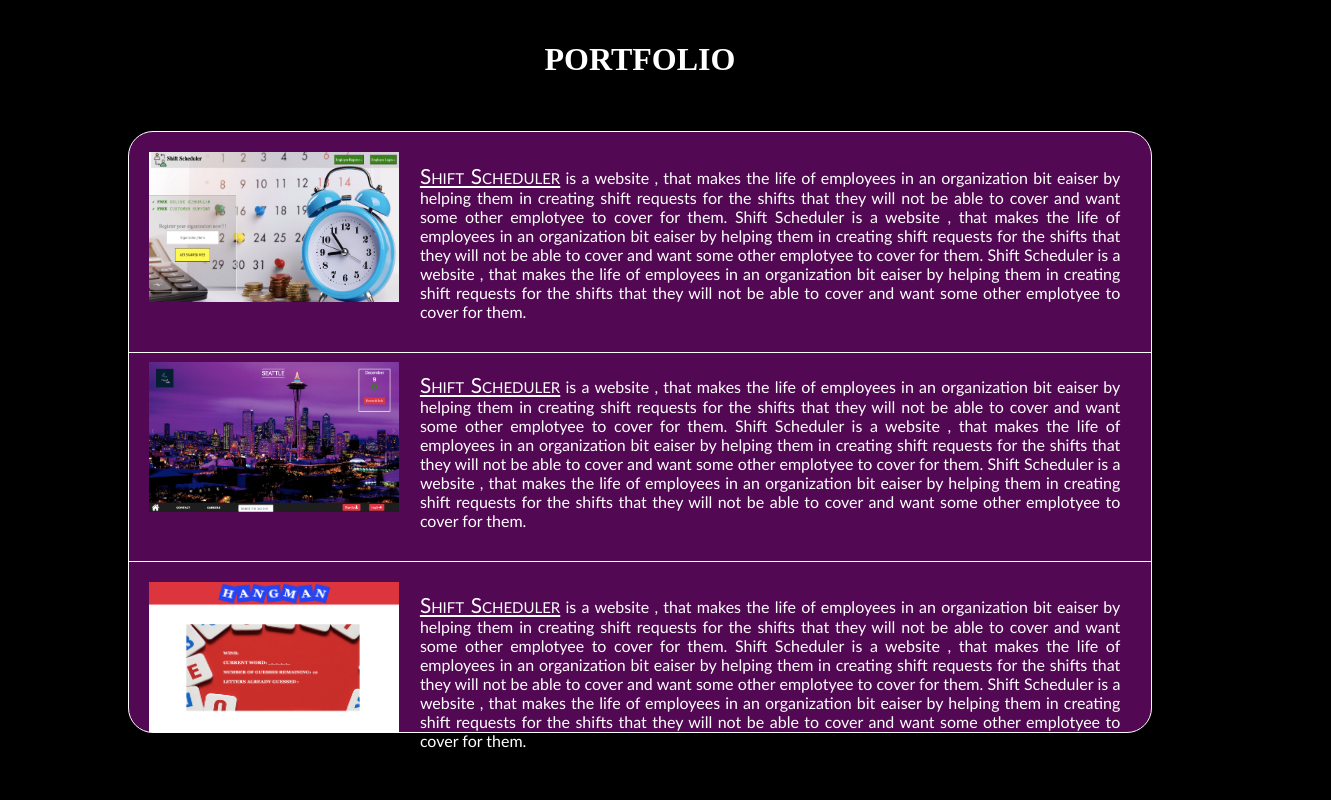
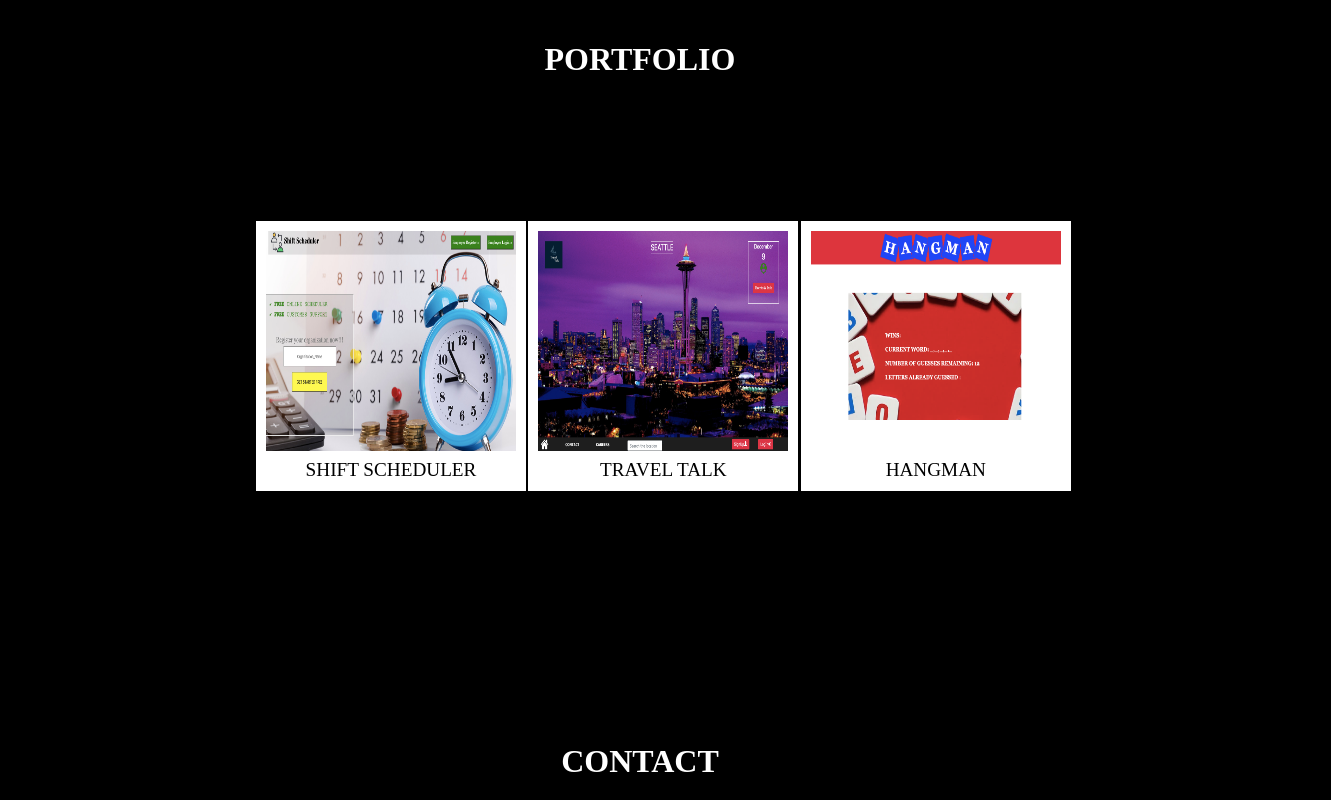
Before and after one commit to Aakratigoel/Portfolio, a React (Create React App) app: page / in a window 1280 px wide. Shown: the part 1900-2700 px from the top of the page, 1331 px wide, since content can reach past the window. Built offline with nearby package versions, Linux system fonts and the light colour scheme.

Commit message:
added the project description with website link

```diff
--- a/src/index.css
+++ b/src/index.css
@@ -230,7 +230,7 @@ a{
   display: grid;
   grid-template-rows:5% 5% 40% 40%;
   grid-row-gap:10%;
-  margin-bottom: 20%;
+  margin-bottom: 15%;
 }
 #portfolioheading{
 text-align:center;
@@ -238,40 +238,71 @@ color:white;
 }
 #firstrowofproject{
   display: grid;
-  /* grid-template-columns: 20% 64% 20%; */
+  grid-template-columns: 20% 64% 20%;
   /* grid-template-rows: auto; */
-  height: 600px;
-  margin-left:10%;
-  margin-right:10%;
-  background-color:rgb(83, 8, 83);
-  border: 1px solid white;
-  border-radius:25px;
+  height: 270px;
+  margin-top:7%;
+  margin-bottom: 7%;
+}
+#shiftschedulercontent{
+  display: none;
+  width:19%;
+  height:33%;
+  background-color: white;
+  color:black;
+  overflow-y: auto;
+}
+#traveltalkcontent{
+  display: none;
+  width:19%;
+  height:33%;
+  background-color: white;
+  color:black;
+  overflow-y: auto;
+}
+#hangmancontent{
+  display: none;
+  width:19%;
+  height:33%;
+  background-color: white;
+  color:black;
+  overflow-y: auto;
+}
+#shiftscheduler:hover + div{
+  display: block;
+  position: absolute;
+  z-index: 1;
+}
+#traveltalk:hover + div{
+  display: block;
+  position: absolute;
+  left:41%;
+  z-index: 1;
+}
+#hangman:hover + div {
+  display: block;
+  position: absolute;
+  left:62%;
+  z-index: 1;
 }
 #p1,#p2,#p3{
+  padding:10%;
   text-align: justify;
-  margin:3%;
+  font-family: Trebuchet MS;
+  color:gray;
+}
+.buttons{
+width:40%;
+height:12%;
+margin:auto;
+text-align: center;
+padding-top:4%;
+background-color:rgb(202, 28, 80);
+color:white;
+font-family: Trebuchet MS;
+}
+.githublinks{
   color:white;
-  font-family: Trebuchet MS ;
-}
-.span1{
-  font-variant: small-caps;
-  font-style:  bold;
-  font-size:130%;
-  text-decoration: underline;
-
-}
-#shiftscheduler{
-  height:100%;
-  border-bottom : 1px solid white;
-}
-#traveltalk{
-  position: relative;
-  top:-5%;
-  border-bottom : 1px solid white;
-}
-#hangman{
-  position: relative;
-  top:-5%;
 }
 #secondrowofproject{
   display: grid;
@@ -284,17 +315,19 @@ color:white;
   grid-template-columns: 33.25% 33.25% 33.25%;
   height:270px ;
 }
+#col_row1{
+  display: grid;
+  grid-template-columns: 33.25% 33.25% 33.25%;
+}
 .projectimagecontainer{
   width:250px;
   height:220px;
-  background-color: rgb(85, 6, 85);
+  background-color: white;
   padding:10px 10px 40px 10px;
 }
 .projectimage{
   width:250px;
-  height: 150px;
-  float:left;
-  margin:2%;
+  height: 220px;
 }
 .projectname{
   text-align: center;
@@ -302,7 +335,7 @@ color:white;
   font-size: larger;
   font-variant: small-caps;
   font-family: Bradley Hand;
-  color:white;
+  color:black;
 
 }
 #contactPage{
@@ -330,7 +363,7 @@ color:white;
   padding-top:25%;
 }
 #contactdiv2{
-  background-color: rgb(85, 6, 85);;
+  background-color: rgb(83, 8, 83);
 }
 .contactparagraph{
   font-variant: small-caps;
--- a/src/index.js
+++ b/src/index.js
@@ -202,72 +202,47 @@ class Portfolio extends React.Component {
           <h1>PORTFOLIO</h1>
         </div>
         <div className="item3" id="firstrowofproject">
-          <div id="shiftscheduler">
-              <img className="projectimage" src={project1}/>
-              <p id="p1">
-             <span class="span1"> Shift Scheduler</span> is a website , that makes the life of employees in an
-              organization bit eaiser by helping them in creating shift requests for
-              the shifts that they will not be able to cover and want some other emplotyee
-              to cover for them.   Shift Scheduler is a website , that makes the life of employees in an
-              organization bit eaiser by helping them in creating shift requests for
-              the shifts that they will not be able to cover and want some other emplotyee
-              to cover for them.   Shift Scheduler is a website , that makes the life of employees in an
-              organization bit eaiser by helping them in creating shift requests for
-              the shifts that they will not be able to cover and want some other emplotyee
-              to cover for them.
-              </p>
-          </div>
-          <div id="traveltalk">
-              <img className="projectimage" src={project2}/>
-              <p id="p2">
-              <span class="span1">Shift Scheduler</span> is a website , that makes the life of employees in an
-              organization bit eaiser by helping them in creating shift requests for
-              the shifts that they will not be able to cover and want some other emplotyee
-              to cover for them.   Shift Scheduler is a website , that makes the life of employees in an
-              organization bit eaiser by helping them in creating shift requests for
-              the shifts that they will not be able to cover and want some other emplotyee
-              to cover for them.   Shift Scheduler is a website , that makes the life of employees in an
-              organization bit eaiser by helping them in creating shift requests for
-              the shifts that they will not be able to cover and want some other emplotyee
-              to cover for them.
-
-              </p>
-          </div>
-          <div id="hangman">
-              <img className="projectimage" src={project3}/>
-              <p id="p3">
-              <span class="span1">Shift Scheduler</span> is a website , that makes the life of employees in an
-              organization bit eaiser by helping them in creating shift requests for
-              the shifts that they will not be able to cover and want some other emplotyee
-              to cover for them.   Shift Scheduler is a website , that makes the life of employees in an
-              organization bit eaiser by helping them in creating shift requests for
-              the shifts that they will not be able to cover and want some other emplotyee
-              to cover for them.   Shift Scheduler is a website , that makes the life of employees in an
-              organization bit eaiser by helping them in creating shift requests for
-              the shifts that they will not be able to cover and want some other emplotyee
-              to cover for them.
-
-              </p>
-          </div>
-        </div>
-        {/* <div className="item3" id="firstrowofproject">
           <div className="col_3_1"></div>
           <div className="col_3_2" id="col_row">
             <div className="projectimagecontainer" id="shiftscheduler">
-              <a href="https://fast-brook-71257.herokuapp.com/" target="_blank"><img className="projectimage" src={project1} /></a>
+             <img className="projectimage" src={project1} />
               <p className="projectname">SHIFT SCHEDULER</p>
             </div>
+            <div id="shiftschedulercontent">
+              <p id="p1">
+                Shift Scheduler is a website , that makes the life of employees in an organization
+                bit eaiser by helping them in creating shift requests for the shifts that
+                they will not be able to cover and want some other employee to cover for them.
+            </p>
+              <div id="b1" class="buttons"> <a href="https://fast-brook-71257.herokuapp.com/" target="_blank" class="githublinks">Web Link</a></div>
+            </div>
             <div className="projectimagecontainer" id="traveltalk">
-              <a href="https://kylanchilders.github.io/traveltalk/" target="_blank"><img className="projectimage" src={project2} /></a>
+              <img className="projectimage" src={project2} />
               <p className="projectname">TRAVEL TALK</p>
             </div>
+            <div id="traveltalkcontent">
+              <p id="p2">
+                Travel Talk is a website , that makes the life of employees in an organization
+                bit eaiser by helping them in creating shift requests for the shifts that
+                they will not be able to cover and want some other employee to cover for them.
+            </p>
+              <div id="b2" class="buttons"><a href="https://kylanchilders.github.io/traveltalk/" target="_blank" class="githublinks">Web Link</a></div>
+            </div>
             <div className="projectimagecontainer" id="hangman">
-              <a href="https://aakratigoel.github.io/Word_Guess_Game/" target="_blank"> <img className="projectimage" src={project3} /></a>
+               <img className="projectimage" src={project3} />
               <p className="projectname">HANGMAN</p>
+            </div>
+            <div id="hangmancontent">
+              <p id="p3">
+                Hangman is a website , that makes the life of employees in an organization
+                bit eaiser by helping them in creating shift requests for the shifts that
+                they will not be able to cover and want some other employee to cover for them.
+            </p>
+              <div id="b3" class="buttons"><a href="https://aakratigoel.github.io/Word_Guess_Game/" target="_blank" class="githublinks">Web Link</a></div>
             </div>
           </div>
           <div className="row4 col_3_3"></div>
-        </div> */}
+        </div>
 
       </div>
     );
```
Also changed, not shown: 1 other file (tests, documents, lock files or other folders).
